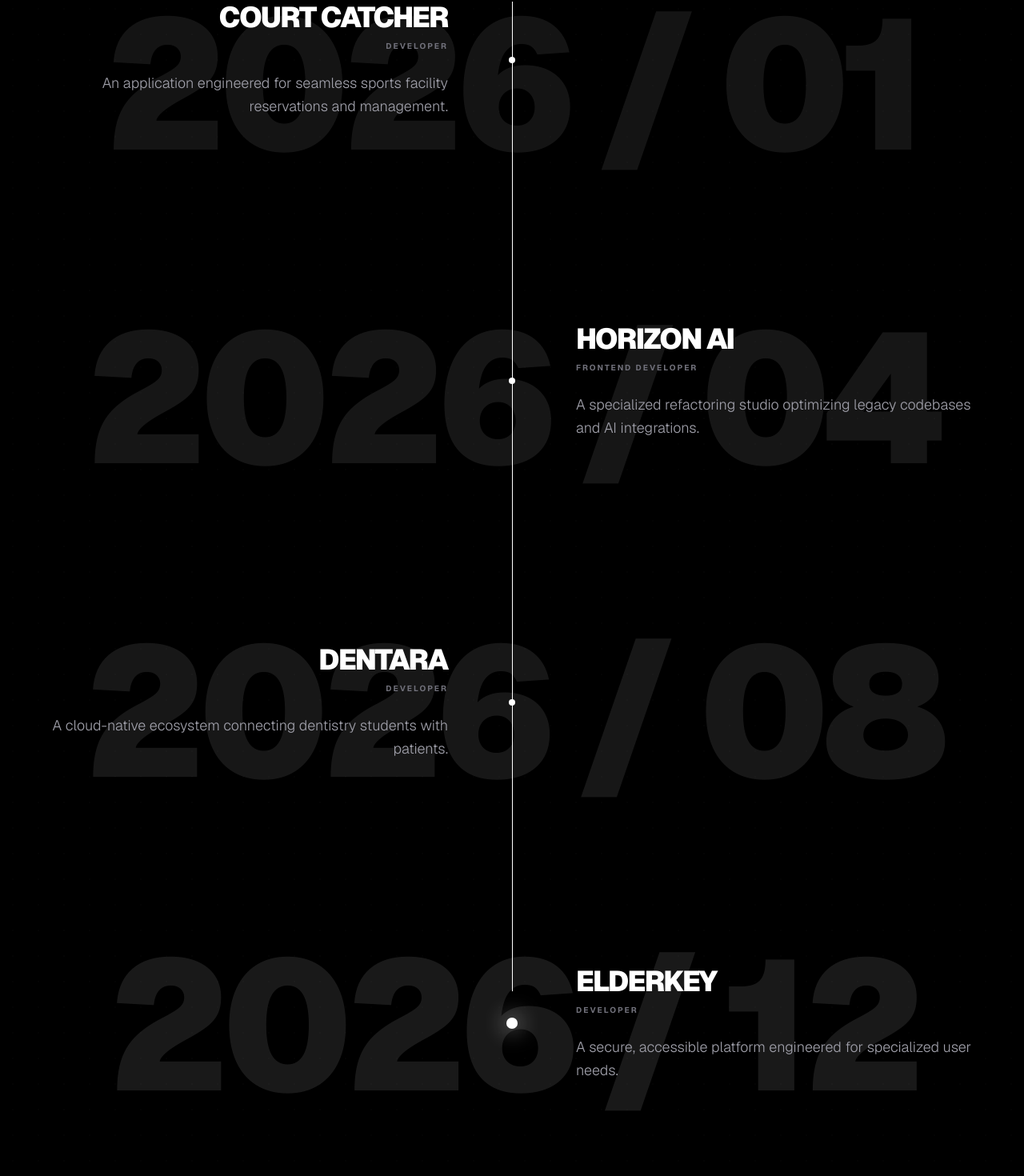
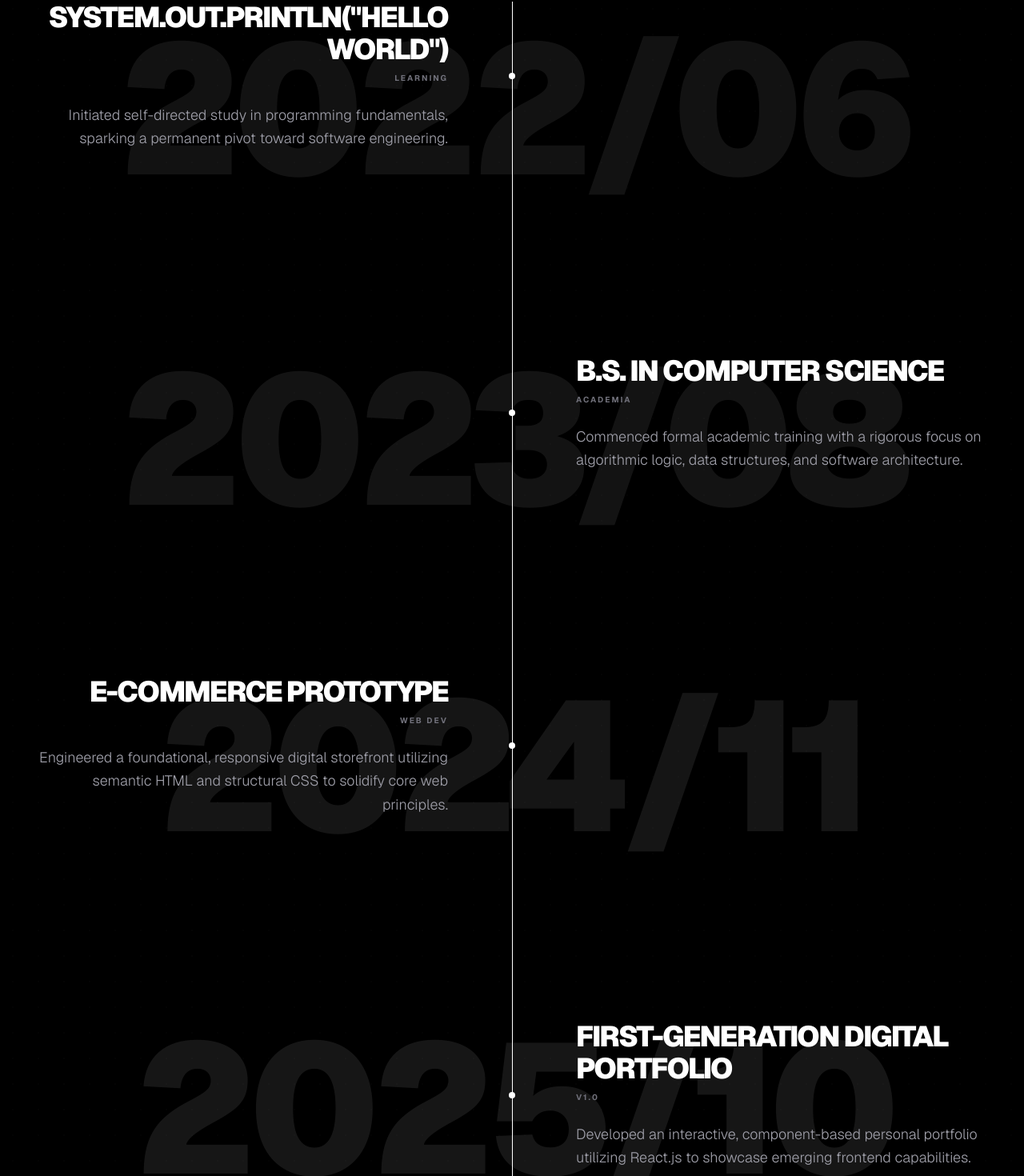
Before and after one commit to vardzz/vardzCode, a Next.js app: page / in a window 1280 px wide. Shown: the part 2751-4221 px from the top of the page at 80% size. Built offline with nearby package versions, Linux system fonts and the light colour scheme.

Commit message:
feat: added new in my timeline

```diff
--- a/src/components/custom/Experience.jsx
+++ b/src/components/custom/Experience.jsx
@@ -20,10 +20,54 @@ export default function Experience() {
   });
 
   const experiences = [
-    { year: "2026 / 01", title: "COURT CATCHER", role: "DEVELOPER", desc: "An application engineered for seamless sports facility reservations and management." },
-    { year: "2026 / 04", title: "HORIZON AI", role: "FRONTEND DEVELOPER", desc: "A specialized refactoring studio optimizing legacy codebases and AI integrations." },
-    { year: "2026 / 08", title: "DENTARA", role: "DEVELOPER", desc: "A cloud-native ecosystem connecting dentistry students with patients." },
-    { year: "2026 / 12", title: "ELDERKEY", role: "DEVELOPER", desc: "A secure, accessible platform engineered for specialized user needs." }
+    {
+      year: "2022/06",
+      title: "SYSTEM.OUT.PRINTLN(\"HELLO WORLD\")",
+      role: "LEARNING",
+      desc: "Initiated self-directed study in programming fundamentals, sparking a permanent pivot toward software engineering."
+    },
+    {
+      year: "2023/08",
+      title: "B.S. IN COMPUTER SCIENCE",
+      role: "ACADEMIA",
+      desc: "Commenced formal academic training with a rigorous focus on algorithmic logic, data structures, and software architecture."
+    },
+    {
+      year: "2024/11",
+      title: "E-COMMERCE PROTOTYPE",
+      role: "WEB DEV",
+      desc: "Engineered a foundational, responsive digital storefront utilizing semantic HTML and structural CSS to solidify core web principles."
+    },
+    {
+      year: "2025/10",
+      title: "FIRST-GENERATION DIGITAL PORTFOLIO",
+      role: "V1.0",
+      desc: "Developed an interactive, component-based personal portfolio utilizing React.js to showcase emerging frontend capabilities."
+    },
+    {
+      year: "2026/01",
+      title: "ELDERKEY",
+      role: "DEVELOPER",
+      desc: "Architected core interaction models and high-accessibility security standards for an elder-focused safety suite."
+    },
+    {
+      year: "2026/02",
+      title: "HORIZON AI",
+      role: "FRONTEND ENGINEER",
+      desc: "Spearheading UI refactoring and orchestration interfaces for a next-generation neural network visualization tool."
+    },
+    {
+      year: "2026/02",
+      title: "DENTARA",
+      role: "FOUNDING ENGINEER",
+      desc: "Architecting a cloud-native fintech and healthcare ecosystem connecting dentistry students with patients."
+    },
+    {
+      year: "2026/03",
+      title: "COURT CATCHER",
+      role: "LEAD DEVELOPER",
+      desc: "Pioneering a high-performance reservation engine engineered for seamless sports facility bookings and management."
+    }
   ];
 
   return (
```
Also changed, not shown: 1 other file (tests, documents, lock files or other folders).
